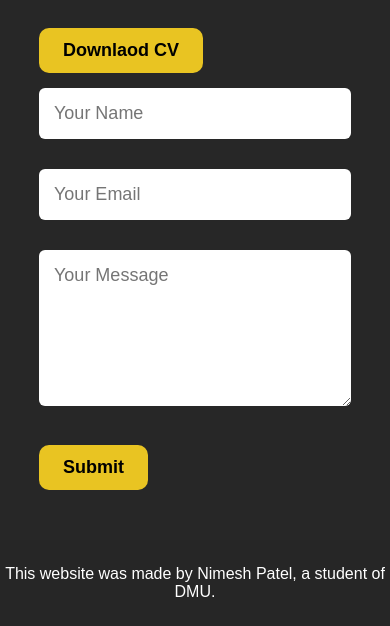
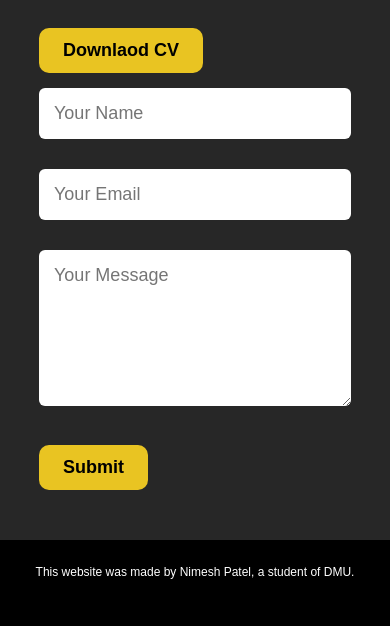
Before and after one commit to NimzPatel/Nicks-Web, a plain HTML site: page index.html in a window 390 px wide. Shown: the part 6522-7148 px from the top of the page. After the commit the page ends 7126 px from the top, so only its background shows below. Drawn offline with Linux system fonts and the light colour scheme.

Commit message:
new photo

```diff
--- a/style.css
+++ b/style.css
@@ -442,8 +442,8 @@ form .btn2{
 
 footer {
   width: 100%;
-  background: #262626;
-  color: #fff;
+  background: #000000;
+  color: #ffffff;
   font-weight: 300;
   padding: 25px 0;
 }
@@ -556,6 +556,15 @@ nav .icon{
         color: #fff;
     }
 
+    footer {
+        width: 100%;
+        background: #000000;
+        color: #ffffff;
+        font-weight: 300;
+        font-size: 12px;
+        padding: 25px 0;
+      }
+
 }
 #msg{
     color: #61b752;
```
Also changed, not shown: 1 other file.
